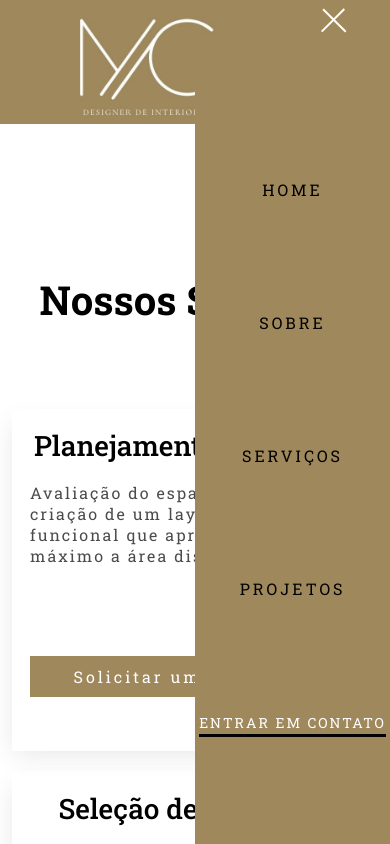
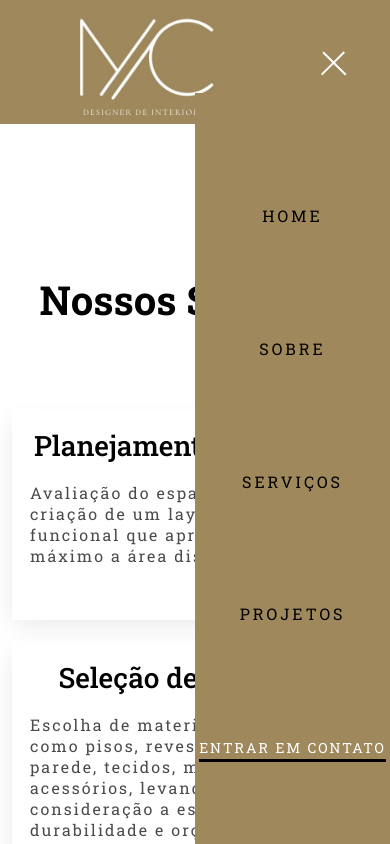
Before and after one commit to Edialei/MC-Design-de-Interiores, a plain HTML site: page servicos.html in a window 390 px wide. Both pictures are taken after a click on the element 332 px from the left and 62 px from the top of the page. Shown: the top 844 px of the page. Drawn offline with Linux system fonts and the light colour scheme.

Commit message:
menu centralizado

```diff
--- a/projetos.css
+++ b/projetos.css
@@ -143,6 +143,7 @@ b {
         background: #9f885c;
         width: 100%;
         z-index: 100;
+        align-items: center;
     }
 
     nav img {
@@ -159,7 +160,7 @@ b {
 
     .nav-list {
         position: absolute;
-        top: 8vh;
+        top: 11vh;
         right: 0;
         width: 50vw;
         height: 92vh;
--- a/servicos.css
+++ b/servicos.css
@@ -151,6 +151,7 @@ b {
         background: #9f885c;
         width: 100%;
         z-index: 100;
+        align-items: center;
     }
 
     nav img {
@@ -168,7 +169,7 @@ b {
 
     .nav-list {
         position: absolute;
-        top: 8vh;
+        top: 11vh;
         right: 0;
         width: 50vw;
         height: 92vh;
--- a/servicos.html
+++ b/servicos.html
@@ -36,32 +36,24 @@
                     <h2>Planejamento de Espaço</h2>
                     <br>
                     <p>Avaliação do espaço disponível e criação de um layout eficiente e funcional que aproveite ao máximo a área disponível.</p>
-                    <br><br><br><br><br>
-                    <a href="https://wa.me/+5511985492400">Solicitar um orçamento</a>
                     <br><br>
                 </div>
                 <div class="card">
                     <h2>Seleção de Materiais</h2>
                     <br>
                     <p>Escolha de materiais apropriados, como pisos, revestimentos de parede, tecidos, móveis e acessórios, levando em consideração a estética, durabilidade e orçamento.</p>
-                    <br><br><br>
-                    <a href="https://wa.me/+5511985492400">Solicitar um orçamento</a>
                     <br><br>
                 </div>
                 <div class="card">
                     <h2>Escolha de Cores e Paleta</h2>
                     <br>
                     <p>Seleção de cores que complementem o ambiente e criem uma atmosfera desejada, além de desenvolver uma paleta de cores coesa para todo o espaço.</p>
-                    <br><br><br><br>
-                    <a href="https://wa.me/+5511985492400">Solicitar um orçamento</a>
                     <br><br>
                 </div>
                 <div class="card">
                     <h2>Design de Móveis e Layout</h2>
                     <br>
                     <p>Seleção de cores que complementem o ambiente e criem uma atmosfera desejada, além de desenvolver uma paleta de cores coesa para todo o espaço.</p>
-                    <br><br><br>
-                    <a href="https://wa.me/+5511985492400">Solicitar um orçamento</a>
                     <br><br>
                 </div>
                 <div class="card">
@@ -69,15 +61,11 @@
                     <br>
                     <p>Planejamento da iluminação geral, decorativa e funcional para criar o ambiente desejado e garantir uma iluminação adequada para diferentes atividades.</p>
                     <br><br>
-                    <a href="https://wa.me/+5511985492400">Solicitar um orçamento</a>
-                    <br><br>
                 </div>
                 <div class="card">
                     <h2>Decoração e Acessórios</h2>
                     <br>
                     <p>Escolha e colocação de objetos decorativos, como obras de arte, almofadas, cortinas e outros acessórios que contribuam para a estética do espaço.</p>
-                    <br><br><br>
-                    <a href="https://wa.me/+5511985492400">Solicitar um orçamento</a>
                     <br><br>
                 </div>
                 <div class="card">
@@ -85,23 +73,17 @@
                     <br>
                     <p>Design de interiores para espaços comerciais, como lojas, restaurantes, escritórios e hotéis, levando em conta as necessidades específicas do negócio e a experiência do cliente.</p>
                     <br><br>
-                    <a href="https://wa.me/+5511985492400">Solicitar um orçamento</a>
-                    <br><br>
                 </div>
                 <div class="card">
                     <h2>Gestão de Projetos</h2>
                     <br>
                     <p>Coordenação de diferentes profissionais, como empreiteiros, pintores e eletricistas, para garantir a execução eficiente e precisa do projeto.</p>
-                    <br><br><br>
-                    <a href="https://wa.me/+5511985492400">Solicitar um orçamento</a>
                     <br><br>
                 </div>
                 <div class="card">
                     <h2>Orçamento e Planejamento Financeiro</h2>
                     <br>
                     <p>Trabalhar com os clientes para definir um orçamento realista e fazer escolhas que se encaixem nas limitações financeiras.</p>
-                    <br><br><br>
-                    <a href="https://wa.me/+5511985492400">Solicitar um orçamento</a>
                     <br><br>
                 </div>
                 <div class="card">
@@ -109,25 +91,17 @@
                     <br>
                     <p>Integração de práticas sustentáveis no design de interiores, como o uso de materiais ecológicos, eficiência energética e redução de resíduos.</p>
                     <br><br>
-                    <a href="https://wa.me/+5511985492400">Solicitar um orçamento</a>
-                    <br><br>
                 </div>
                 <div class="card">
                     <h2>Renderizações e Visualizações</h2>
                     <br>
                     <p>Criação de renderizações e visualizações em 3D para ajudar os clientes a visualizarem como o projeto final ficará.</p>
-                    <br><br><br><br><br>
-                    <a href="https://wa.me/+5511985492400">Solicitar um orçamento</a>
                     <br><br>
                 </div>
                 <div class="card">
                     <h2>Consultoria em Design: </h2>
                     <br>
                     <p>Prestação de consultoria para ajudar os clientes a tomar decisões informadas sobre cores, móveis, layout e outros aspectos do design de interiores.</p>
-                    <br><br><br><br>
-                    <div>
-                        <a href="https://wa.me/+5511985492400">Solicitar um orçamento</a>
-                    </div>
                     <br><br>
                 </div>
             </div>
--- a/sobre.css
+++ b/sobre.css
@@ -68,7 +68,7 @@ nav img {
     padding: 6%;
     font-family:'Roboto Slab', serif;
     font-weight: 700;
-    font-size: 50px;
+    font-size: 35px;
     text-align: center;
 }
 
@@ -176,6 +176,7 @@ b {
         background: #9f885c;
         width: 100%;
         z-index: 100;
+        align-items: center;
     }
 
     nav img {
@@ -193,7 +194,7 @@ b {
 
     .nav-list {
         position: absolute;
-        top: 8vh;
+        top: 11vh;
         right: 0;
         width: 50vw;
         height: 92vh;
@@ -225,6 +226,7 @@ b {
         font-family: 'Roboto Slab', serif;
         font-weight: 700;
         text-align: center;
+        font-size: 20px;
     }
 
     .sobre {
--- a/style.css
+++ b/style.css
@@ -218,6 +218,7 @@ b {
         background: #9f885c;
         width: 100%;
         z-index: 100;
+        align-items: center;
     }
 
     nav img {
@@ -234,7 +235,7 @@ b {
 
     .nav-list {
         position: absolute;
-        top: 8vh;
+        top: 11vh;
         right: 0;
         width: 50vw;
         height: 92vh;
```
